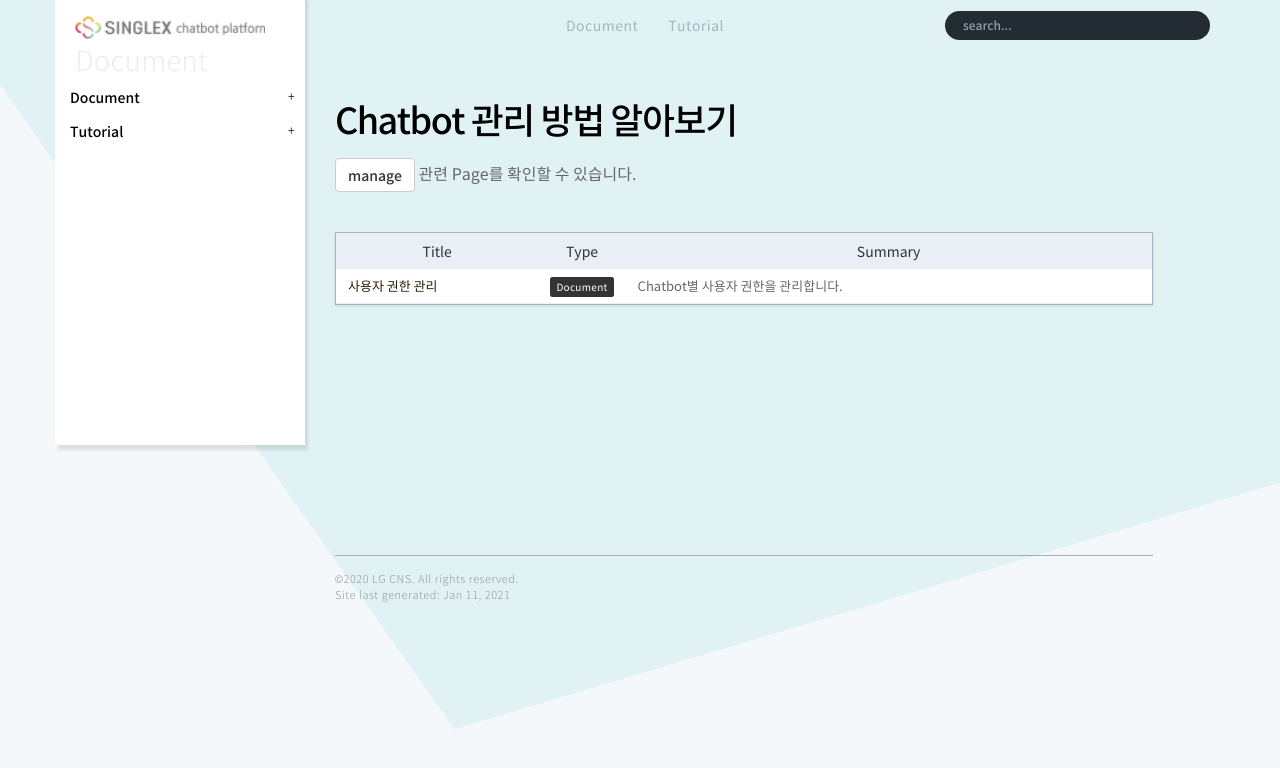
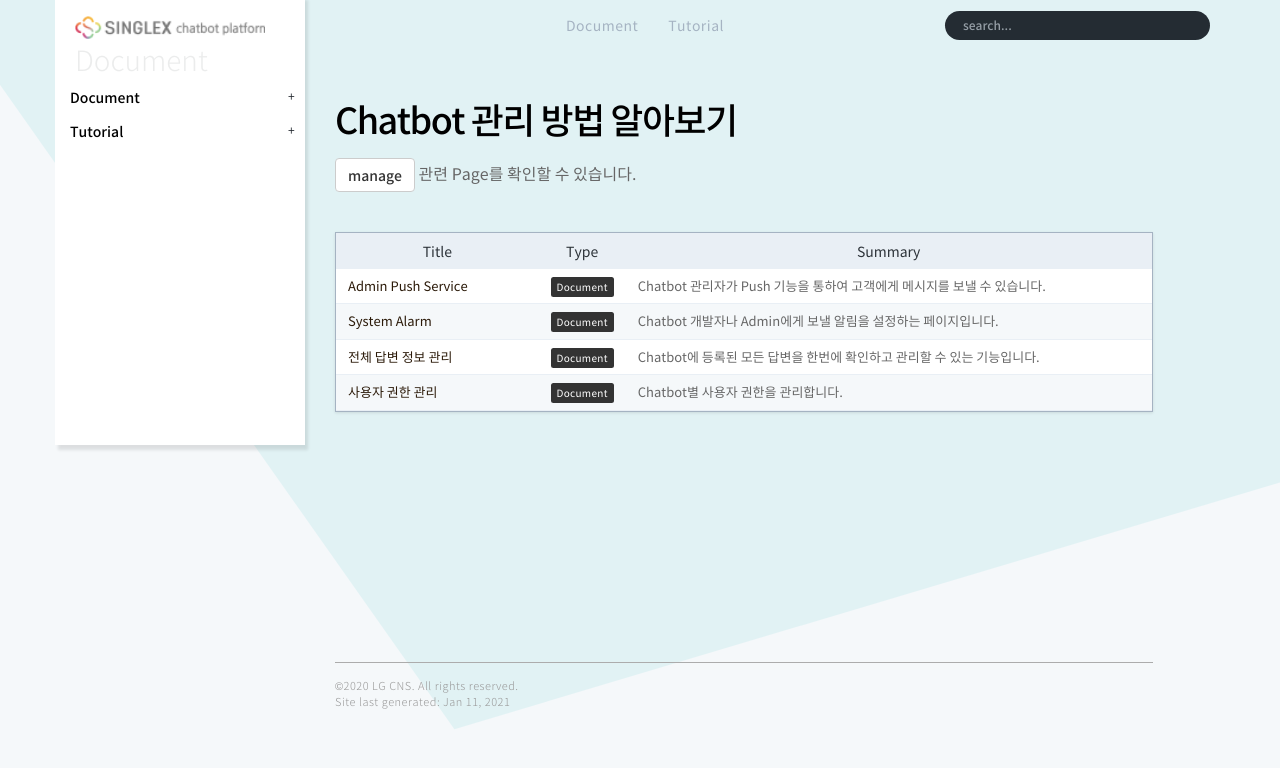
Before and after one commit to caas-manual/caas, a Jekyll site: the page built from pages/tags/tag_manage.md, in a window 1280 px wide. Shown: the top 768 px of the page. Built offline with Jekyll 4.4.1, drawn with Linux system fonts in a browser that asks for light colours; nearby versions of some CDN libraries; some web fonts are replaced; comment, search, counter and statistics services are not loaded; part of the change alters nothing that is shown.

Commit message:
답변관리화면, push  매뉴얼

```diff
--- a/_data/sidebars/chatbot_doc_sidebar.yml
+++ b/_data/sidebars/chatbot_doc_sidebar.yml
@@ -190,10 +190,20 @@ entries:
       url: /manage_dashboard.html
       output: web, pdf
 
-    - title: Alarm
-      url: /manage_alarm.html
+    - output: web, pdf
+      subfolders:
+      - title: Notification
+        output: web, pdf
+        subfolderitems:
+        - title: System Alarm
+          url: /manage_alarm.html
+          output: web, pdf
+        - title: Admin Push Service
+          url: /manage_admin_push_service.html
+          output: web, pdf
+    - title: 전체 답변 정보 관리
+      url: /manage_answers.html
       output: web, pdf
-
     - title: 사용자 권한 관리
       url: /manage_user_roles.html
       output: web, pdf
--- /dev/null
+++ b/pages/groupChatbot/manage_admin_push_service.md
@@ -0,0 +1,79 @@
+---
+title: Admin Push Service
+tags: [manage, basic]
+keywords: [관리자 메시지, push, notification]
+summary: Chatbot 관리자가 Push 기능을 통하여 고객에게 메시지를 보낼 수 있습니다.
+sidebar: chatbot_doc_sidebar
+permalink: manage_admin_push_service.html
+folder: groupChatbot
+previous: {
+    title: System Alarm,
+    url: manage_alarm.html
+}
+next: {
+    title: 전체 답변 정보 관리,
+    url: manage_answers.html
+}
+---
+
+{% include note.html content="Admin Push Service 메뉴는 Admin 권한을 가진 Chatbot 개발자만 사용할 수 있습니다." %}
+
+Admin Push Service 메뉴는 해당 Chatbot과 실재로 대화하는 고객들에게 Chatbot 개발 관리자가 메시지를 보낼 수 있는 기능을 제공합니다. 단, 아래와 같은 주의 사항이 있습니다.
+
+- 메시지를 받을 수 있는 대상은 Singlex Chatbot Platform에서 제공하는 Chat Front UI를 사용하는 고객에 한정한다.
+- 메시지 전송 건수 당 과금 추가.
+- Push Service를 등록한 사용자에 한정하여 제공
+
+
+## Send
+{% include callout.html content="화면 위치 : [Notification] > [Admin Push Service] > Send 탭 선택" type="default" %}
+
+Admin Push Service 메뉴에 들어오면 2개의 탭을 확인할 수 있습니다. 그 중 **Send** 탭에서는 말 그대로 메시지를 작성하여 전송할 수 있습니다.
+
+{% include image.html file="manage/push_01_send_default.png" max-width="900" caption="Admin Push Service Send 탭" %}
+
+### 관리자 알림 메시지 Title
+
+전송할 메시지 작성을 위하여 가장 먼저 Title을 입력합니다. Title은 실제 고객에게 전달되는 정보가 아닌, 알림 메시지 이력에서 관리하는 정보입니다.
+
+### 관리자 알림 메시지 작성
+
+{% include image.html file="manage/push_02_send_message.png" max-width="900" caption="Admin Push Service 메시지 작성 영역" %}
+
+메시지를 작성하는 영역은 Chatbot을 만들어 보았다면 익숙하게 보일 겁니다. 메시지 작성 폼은 Chatflow형 intent에서 답변을 정의할 때 사용되는 <span style="color:#2c3238;"><i class="fa fa-external-link-square" aria-hidden="true" style="margin-left:5px; margin-right: 3px;"></i>[**Speak Node**](intent_response_chatflow_speak.html)</span>와 동일한 형태입니다. Speak Node에 정의할 수 있는 형태와 같은 메시지를 보낼 수 있습니다. 다만, Speak Node와 아래와 같은 차이점이 존재합니다.
+
+- 메시지는 한번에 최대 3개로 나누어 전송할 수 있습니다. [Message 추가] 버튼을 통해 메시지 Bubble을 추가합니다.
+- Parameter를 활용한 답변은 구성할 수 없습니다.
+- Quick Reply 형태의 버튼은 제공하지 않습니다.
+
+
+### Message 불러오기
+
+{% include image.html file="manage/push_03_send_load_message.png" max-width="900" caption="Admin Push Service 메시지 불러오기" %}
+
+이미 보낸 메시지가 있다면 Message 불러오기 버튼을 통하여 다시 내용을 불러올 수 있습니다. [Message 불러오기] 버튼 선택하면 History 탭이 활성화 되며 불러오기 버튼을 확인할 수 있습니다. 선택을 원하는 메시지의 불러오기 버튼을 클릭하면 내용이 복사됩니다.
+
+### 임시저장
+
+메시지를 작성하고 하단 임시저장 버튼을 선택할 경우 메시지가 임시 저장됩니다. 다시 본 메뉴에 접근했을 때 가장 최근에 임시 저장한 메시지를 자동으로 불러옵니다.
+
+### 전송
+
+{% include image.html file="manage/push_04_send_popup.png" max-width="900" caption="Admin Push Service 메시지 전송 Popup" %}
+
+메시지 작성 완료 후 전송 버튼을 클릭하면 작성한 메시지를 미리볼 수 있는 preview와 함께 서비스 인증키를 입력하는 Popup이 뜹니다. 서비스 인증키는 **AI 서비스 포탈**의 **[계약정보] - [계약정보 상세]**에서 확인할 수 있습니다.
+
+{% include image.html file="manage/push_05_service_auth_key.png" max-width="900" caption="AI 서비스포탈 서비스 인증키 확인" %}
+
+해당 챗봇과 계약된 정보의 서비스 인증키를 정확하게 입력하지 않으면 메시지를 전송할 수 없습니다. 최종적으로 전송 버튼을 클릭하면 Chat Front UI를 사용중인 고객에게 메시지가 전송됨을 확인할 수 있습니다.
+
+## History
+{% include callout.html content="화면 위치 : [Notification] > [Alarm] > History 탭 선택" type="default" %}
+
+History 탭에서는 관리자 알림 메시지 전송 이력을 확인할 수 있습니다.
+
+{% include image.html file="manage/push_06_history_default.png" max-width="900" caption="Admin Push Service History 탭" %}
+
+수정일자, 전송상태, 메시지명을 기준으로 검색할 수 있으며 목록을 클릭하면 상세 내용을 확인할 수 있습니다. 만약 전송 실패가 발생할 경우 실패 이유에 대한 Message도 목록 클릭 시 보이는 상세 영역에서 확인할 수 있습니다.
+
+{% include image.html file="manage/push_07_history_detail.png" max-width="900" caption="Admin Push Service History 상세 정보" %}
--- a/pages/groupChatbot/manage_alarm.md
+++ b/pages/groupChatbot/manage_alarm.md
@@ -1,7 +1,7 @@
 ---
-title: Alarm
-tags: [settings, basic]
-keywords: Conversation Setting
+title: System Alarm
+tags: [manage, basic]
+keywords: [alarm, 알림, 시스템 알람, notification]
 summary: Chatbot 개발자나 Admin에게 보낼 알림을 설정하는 페이지입니다.
 sidebar: chatbot_doc_sidebar
 permalink: manage_alarm.html
@@ -11,15 +11,16 @@ previous: {
     url: manage_dashboard.html
 }
 next: {
-    title: 사용자 관리,
-    url: manage_user_roles.html
+    title: Admin Push Service,
+    url: manage_admin_push_service.html
 }
 ---
 
+{% include note.html content="System Alarm 메뉴는 Admin 권한을 가진 Chatbot 개발자만 사용할 수 있습니다." %}
+
 ## Settings
- {% include callout.html content="화면 위치 : [Settings] > [Alarm] > Settings 탭 선택" type="default" %}
+ {% include callout.html content="화면 위치 : [Notification] > [System Alarm] > Settings 탭 선택" type="default" %}
 
-Alarm 메뉴의 Settings 탭 화면 접근은 **Admin** 권한을 가진 Chatbot 개발자만 가능합니다.<br/>
 Settings 탭에서는 알림 수신 여부와 어떤 조건에서 알림을 전송할지를 정할 수 있고 알림을 수신할 대상자를 설정할 수 있습니다.
 
 ### 알림 설정
@@ -42,7 +43,6 @@ Settings 탭에서는 알림 수신 여부와 어떤 조건에서 알림을 전
 ## History
  {% include callout.html content="화면 위치 : [Settings] > [Alarm] > History 탭 선택" type="default" %}
 
-Alarm 메뉴의 History 탭 화면 접근은 **Admin** 권한을 가진 Chatbot 개발자만 가능합니다.<br/>
 History 탭에서는 최근 30일간 알림 발송 건수를 확인할 수 있습니다.
 
 ### 최근 30일간 알림 발송 건수
--- /dev/null
+++ b/pages/groupChatbot/manage_answers.md
@@ -0,0 +1,93 @@
+---
+title: 전체 답변 정보 관리
+tags: [manage, basic]
+keywords: [message, 답변 관리, 전체 답변, 연계 정보, chatflow, response]
+summary: Chatbot에 등록된 모든 답변을 한번에 확인하고 관리할 수 있는 기능입니다.
+sidebar: chatbot_doc_sidebar
+permalink: manage_answers.html
+folder: groupChatbot
+previous: {
+    title: Admin Push Service,
+    url: manage_admin_push_service.html
+}
+next: {
+    title: 사용자 관리,
+    url: manage_user_roles.html
+}
+---
+
+Singlex Chatbot Platform 에서는 정의된 모든 답변 정보를 한 번에 조회하고 수정할 수 있는 기능을 제공합니다.
+
+## 답변 관리
+
+{% include callout.html content="화면 위치 : [Answer Management] > [Message] > 답변 관리 탭 선택" type="default" %}
+
+**답변 관리** 탭에서는 최종 고객에게 내보내는 전체 답변 메시지를 확인할 수 있습니다. Text, Button, Image, Card 등의 형태를 모두 조회할 수 있으며 텍스트 수정이 가능한 영역을 곧바로 수정하여 저장할 수 있습니다. 단, 답변 개수를 늘리거나 줄이는 등의 일은 할 수 없습니다.
+
+### 조회 정보
+
+{% include image.html file="manage/answers_01_answer_default.png" max-width="900" caption="답변 관리 탭 조회 정보" %}
+
+- Intent 명 : 답변이 정의된 Intent 명
+- Intent 유형 : 답변이 정의된 Intent의 유형. Dialogflow 또는 Chatflow
+- 카테고리 : 답변이 정의된 Intent의 카테고리
+- Node 정보 : 답변 Node 정보. Chatflow형일 경우 Node type과 Node명 제공. Dialogflow형일 경우 dialogflow로 고정. node 명을 누르면 해당 Chatflow로 이동합니다.
+- 답변 유형 : basic, carousel, custom 으로 구분. Speak node에서 사용되는 response type과 동일.
+- 상세 유형 : Text, Image, Button, Quick Reply, Card, Custom
+- 답변 내용 : 실제 고객에게 전달되는 답변 내용. 상세 유형에 따라 확인 및 수정 가능한 정보가 상이.
+    - Button / Quick Reply : Button type, Button 명, Button Value 확인할 수 있음. Button Type 및 intent호출 type시 button value 수정 불가.
+    - Card : Image, Title, Subtitle, Buttom 순으로 확인 가능
+- 등록 일시 : 답변이 정의된 Intent의 등록 일시
+- 수정 일시 : 답변이 정의된 Intent의 수정 일시
+
+
+### 조회 조건
+
+{% include image.html file="manage/answers_02_answer_search.png" max-width="900" caption="답변 관리 탭 조회 조건" %}
+
+- 수정일자 : Intent 최종 수정일에 따라 조회가 가능합니다.
+- Intent 유형 : 전체, Dialogflow형, Chatflow형 조회가 가능합니다.
+- 카테고리 : Intent 카테고리별 조회가 가능합니다.
+- 답변유형 : 전체, Basic, Carousel, Custom 등 답변 UI 형태에 따라 조회가 가능합니다.
+- Intent명/답변내용 : Intent명 또는 답변의 내용 검색이 가능합니다.
+
+### 수정 및 저장
+
+답변 관리 탭에서 내용을 수정할 경우 자동으로 체크박스가 선택됩니다. 최종적으로 저장하고자 하는 행만 선택하여 하단 [저장] 버튼을 클릭하면 답변 내용을 수정할 수 있습니다. 단, 답변 저장은 Intent 단위로 이뤄지기 때문에 한 Intent 내의 특정 수정 범위만을 선택할 수는 없습니다.
+
+{% include image.html file="manage/answers_03_answer_save.png" max-width="900" caption="답변 관리 탭 정보 저장" %}
+
+
+## 연계 정보 조회
+
+{% include callout.html content="화면 위치 : [Answer Management] > [Message] > 연계 정보 조회 탭 선택" type="default" %}
+
+**연계 정보 조회** 탭에서는 Chatflow형 Intent에서 사용한 연계 정보를 모두 조회할 수 있습니다. **연계 정보**란, 하나의 Intent 내에서 가져올 수 있는 정보가 아닌, 외부 API 또는 타 Intent의 정보를 연계한 경우를 말합니다. 그렇기 때문에 연계 정보를 사용할 수 없는 Dialogflow형 Intent는 조회되지 않습니다.</br>
+현재 조회 가능한 정보는 다음과 같습니다.
+- <span style="color:#2c3238;"><i class="fa fa-external-link-square" aria-hidden="true" style="margin-left:5px; margin-right: 3px;"></i>[API Node](intent_response_chatflow_api.html)</span>에 연결된 API 정보
+- <span style="color:#2c3238;"><i class="fa fa-external-link-square" aria-hidden="true" style="margin-left:5px; margin-right: 3px;"></i>[Jump Node](intent_response_chatflow_jump.html)</span>에 연결된 Intent 정보
+- Speak Node 또는 Slot Node에 사용되는 <span style="color:#2c3238;"><i class="fa fa-external-link-square" aria-hidden="true" style="margin-left:5px; margin-right: 3px;"></i>[Intent 호출 버튼](intent_response_chatflow_speak.html#basic)</span> 정보
+
+### 조회 정보
+
+{% include image.html file="manage/answers_04_link_default.png" max-width="900" caption="연계 정보 조회 탭 조회 정보" %}
+
+- Intent 명 : 연계정보를 사용 중인 Intent 명
+- 카테고리 : 연계정보를 사용 중인 Intent의 카테고리
+- Node Type : 연계정보가 사용된 Node Type. 현재 speak, slot, api, jump 확인 가능
+- Node명 : 연계정보가 사용된 Node 명. 클릭시 해당 Chatflow로 이동.
+- 연계 유형 : 연계 정보 종류. 현재 Intent, API 제공.
+- 연계 정보 : 실제 연계 정보를 사용중인 Intent에서 연결된 Intent 또는 API. 연결 정보에 오류가 있거나 연결 정보가 정의되지 않은 경우 오류로 표시. Intent호출 버튼일 경우 버튼명과 연계정보를 함께 표시.
+- 등록 일시 : 답변이 정의된 Intent의 등록 일시
+- 수정 일시 : 답변이 정의된 Intent의 수정 일시
+
+### 조회 조건
+
+{% include image.html file="manage/answers_05_link_search.png" max-width="900" caption="연계 정보 조회 탭 조회 조건" %}
+
+- 수정일자 : Intent 최종 수정일에 따라 조회가 가능합니다.
+- 카테고리 : Intent 카테고리별 조회가 가능합니다.
+- 연계유형 : 전체, Intent, API 제공. Intent 또는 API 선택 시 연계 정보로 사용된 특정 Intent 또는 API 를 선택 할 수 있습니다. 또한, 연계 정보 누락 또는 오류가 발생한 경우인 **Error**를 검색할 수 있습니다.
+- Node Type : 전체, Speak, Slot, Jump, API 제공. 단, 연계 유형에 따라 검색 가능한 Type이 제한됩니다.
+
+{% include image.html file="manage/answers_06_link_error.png" max-width="900" caption="연계 정보 조회 탭 오류 정보 확인" %}
```
Also changed, not shown: images/manage/answers_01_answer_default.png (added), images/manage/answers_02_answer_search.png (added), images/manage/answers_03_answer_save.png (added), images/manage/answers_04_link_default.png (added), images/manage/answers_05_link_search.png (added), images/manage/answers_06_link_error.png (added), images/manage/push_01_send_default.png (added), images/manage/push_02_send_message.png (added), images/manage/push_03_send_load_message.png (added), images/manage/push_04_send_popup.png (added), images/manage/push_05_service_auth_key.png (added), images/manage/push_06_history_default.png (added), images/manage/push_07_history_detail.png (added).
